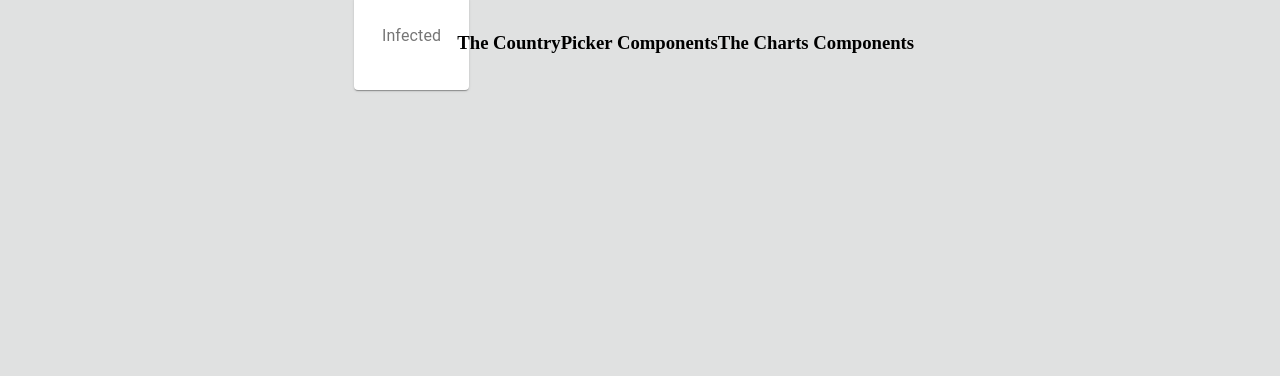
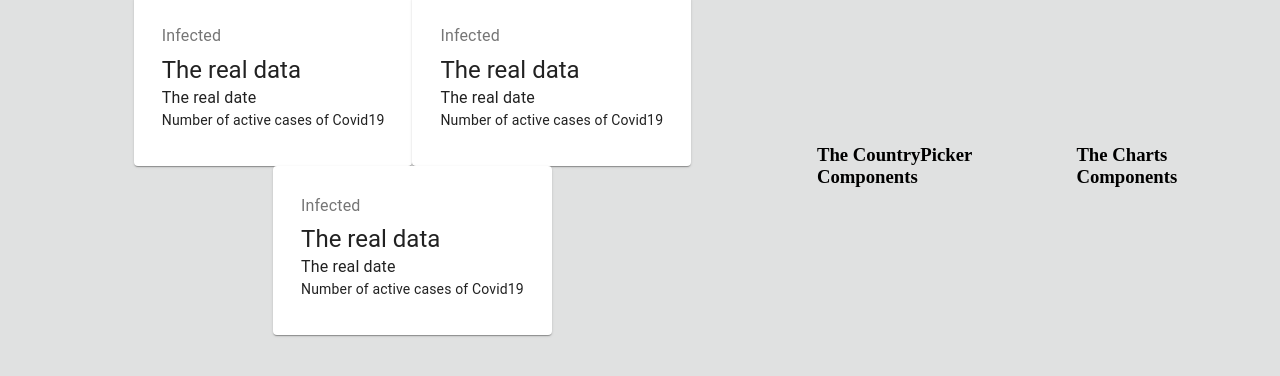
Before and after one commit to femiabimbola/react-covid-app, a React (Create React App) app: page / in a window 1280 px wide. Shown: the top 376 px of the page. Built offline with nearby package versions, Linux system fonts and the light colour scheme; no server answers.

Commit message:
fixing the cards

```diff
--- a/src/components/Cards/Cards.jsx
+++ b/src/components/Cards/Cards.jsx
@@ -1,5 +1,5 @@
 import React from 'react';
-import { Card, CardContent, Typography, Grid, StylesProvider} from '@material-ui/core';
+import { Card, CardContent, Typography, Grid} from '@material-ui/core';
 import styles from './Cards.module.css'
 
 const Cards = (props) => {
@@ -10,6 +10,25 @@ const Cards = (props) => {
             <Grid item component={Card}>
               <CardContent>
                 <Typography color="textSecondary" gutterBottom> Infected </Typography>
+                <Typography variant='h5'> The real data </Typography>
+                <Typography colour="textSecondary"> The real date </Typography>
+                <Typography variant="body2"> Number of active cases of Covid19 </Typography>
+              </CardContent>
+            </Grid>
+            <Grid item component={Card}>
+              <CardContent>
+                <Typography color="textSecondary" gutterBottom> Infected </Typography>
+                <Typography variant='h5'> The real data </Typography>
+                <Typography colour="textSecondary"> The real date </Typography>
+                <Typography variant="body2"> Number of active cases of Covid19 </Typography>
+              </CardContent>
+            </Grid>
+            <Grid item component={Card}>
+              <CardContent>
+                <Typography color="textSecondary" gutterBottom> Infected </Typography>
+                <Typography variant='h5'> The real data </Typography>
+                <Typography colour="textSecondary"> The real date </Typography>
+                <Typography variant="body2"> Number of active cases of Covid19 </Typography>
               </CardContent>
             </Grid>
           </Grid>
```
